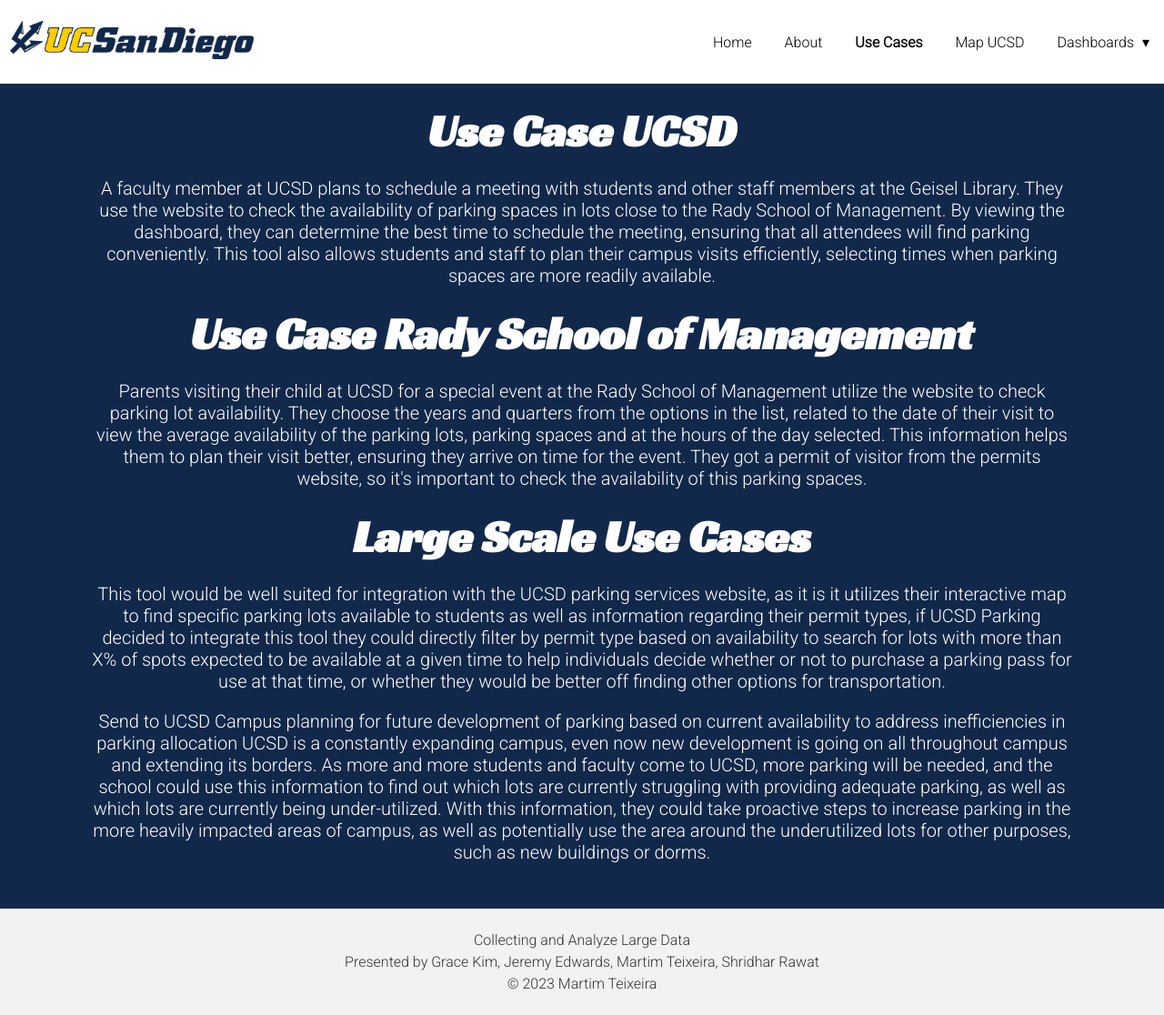
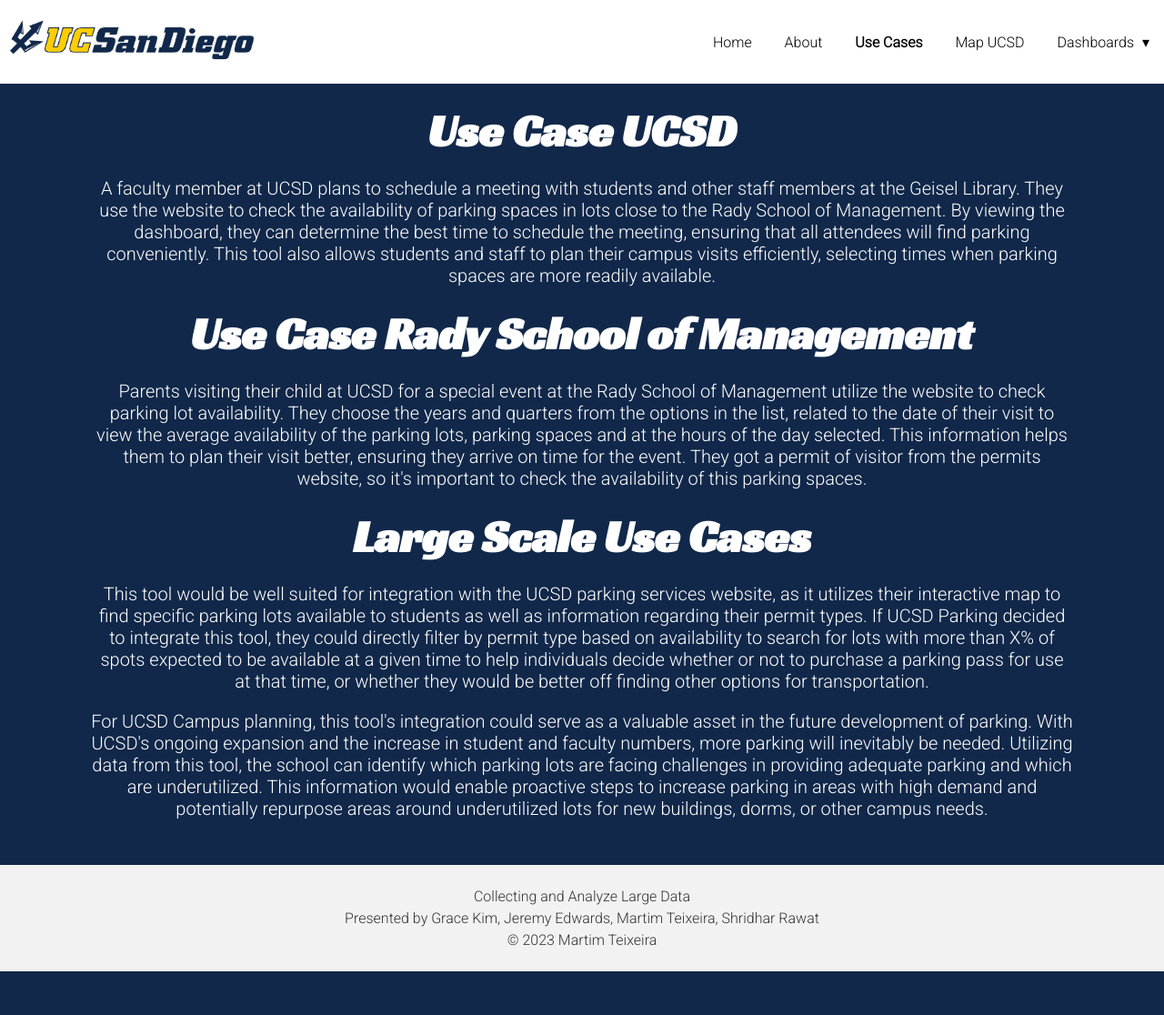
Before and after one commit to rsm-mateixeira/ucsdparking, a Django app: page /usecases in a window 1280 px wide. Shown: the whole page at 91% size. After the commit the page ends 1068 px from the top, so only its background shows below. Run offline with Django 4.2, Linux system fonts and the light colour scheme; some libraries are stand-ins or nearby versions.

Commit message:
Last version

```diff
--- a/ucsdparking/templates/ucsdparking/useCases.html
+++ b/ucsdparking/templates/ucsdparking/useCases.html
@@ -15,18 +15,17 @@
                 availability of this parking spaces.
             </p>
             <h1 class="titlesPagesAbouth2" style="font-size: 50px; color: white;">Large Scale Use Cases</h1>
-            <p style="font-size: 20px; text-align: center;">This tool would be well suited for integration with the UCSD parking services website, as it is it utilizes their interactive map to find specific
-                parking lots available to students as well as information regarding their permit types, if UCSD Parking decided to integrate this tool they could
-                directly filter by permit type based on availability to search for lots with more than X% of spots expected to be available at a given time to help
-                individuals decide whether or not to purchase a parking pass for use at that time, or whether they would be better off finding other options for
-                transportation.
+            <p style="font-size: 20px; text-align: center;">This tool would be well suited for integration with the UCSD parking services website, as it utilizes their
+                interactive map to find specific parking lots available to students as well as information regarding their permit types. If UCSD Parking decided to
+                integrate this tool, they could directly filter by permit type based on availability to search for lots with more than X% of spots expected to be
+                available at a given time to help individuals decide whether or not to purchase a parking pass for use at that time, or whether they would be better
+                off finding other options for transportation.
             </p>
-            <p style="font-size: 20px; text-align: center;">Send to UCSD Campus planning for future development of parking based on current availability to address inefficiencies in parking allocation
-                UCSD is a constantly expanding campus, even now new development is going on all throughout campus and extending its borders. As more and more
-                students and faculty come to UCSD, more parking will be needed, and the school could use this information to find out which lots are currently
-                struggling with providing adequate parking, as well as which lots are currently being under-utilized. With this information, they could take
-                proactive steps to increase parking in the more heavily impacted areas of campus, as well as potentially use the area around the underutilized
-                lots for other purposes, such as new buildings or dorms.</p>
+            <p style="font-size: 20px; text-align: center;">For UCSD Campus planning, this tool's integration could serve as a valuable asset in the future development
+                of parking. With UCSD's ongoing expansion and the increase in student and faculty numbers, more parking will inevitably be needed. Utilizing data from
+                this tool, the school can identify which parking lots are facing challenges in providing adequate parking and which are underutilized. This information
+                would enable proactive steps to increase parking in areas with high demand and potentially repurpose areas around underutilized lots for new buildings,
+                dorms, or other campus needs.</p>
         </p>
         <div style="padding: 15px;"></div>
     </div>
```
